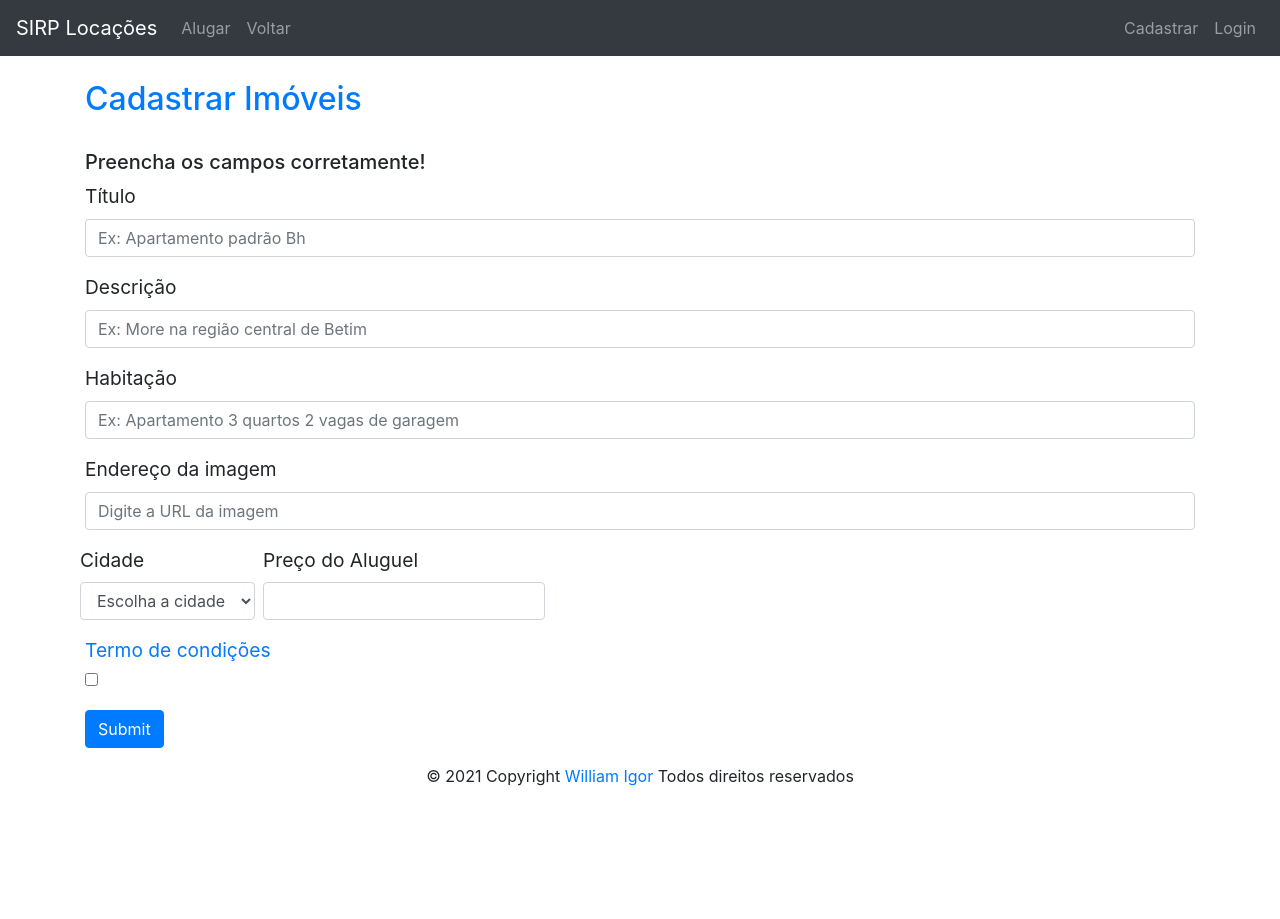
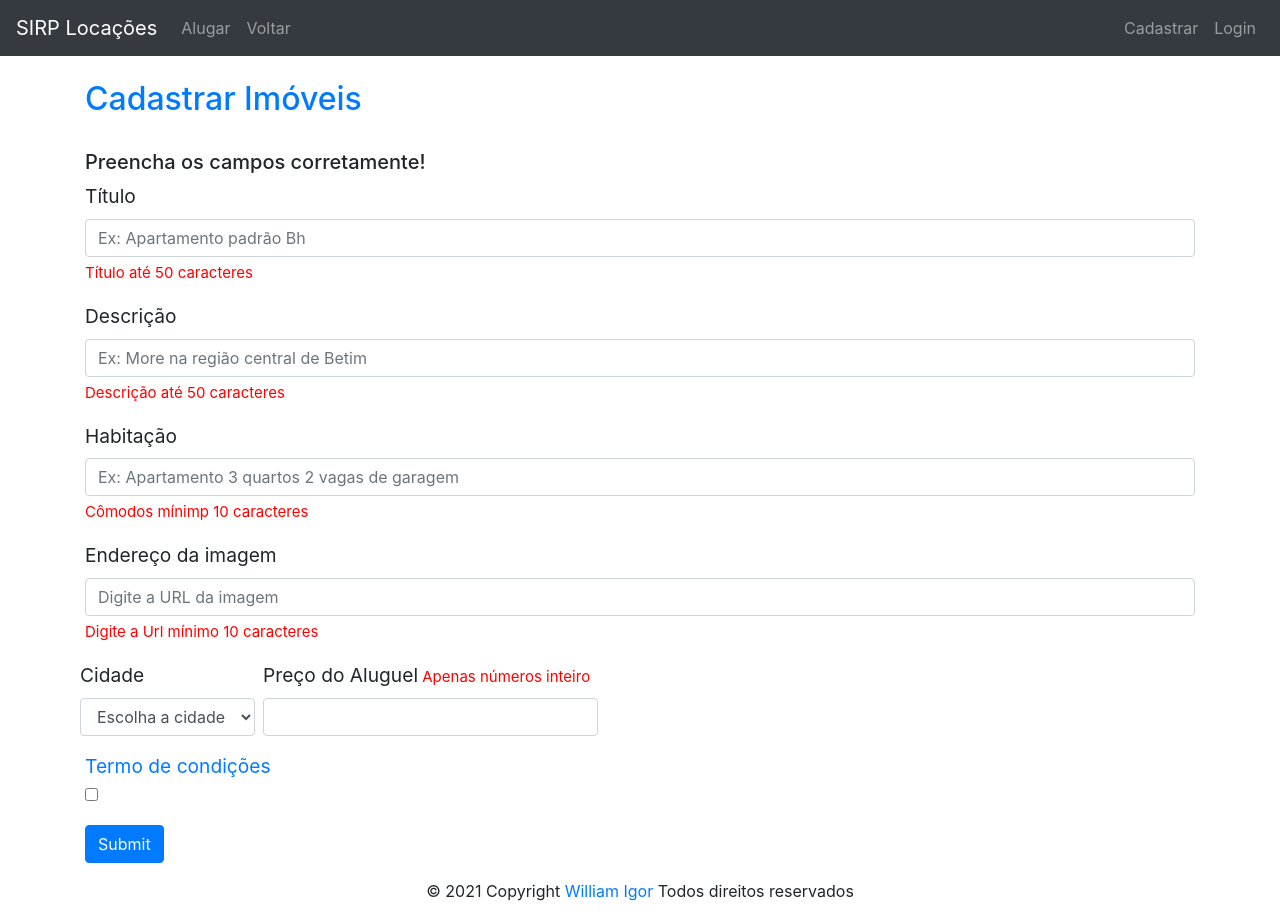
Before and after one commit to Apiki/front-end-challenge, a React (Create React App) app in the folder front-end/: page /register in a window 1280 px wide. Before the commit the page ends 804 px from the top, so only its background shows below. Built offline with nearby package versions, Linux system fonts and the light colour scheme.

Commit message:
Work in registerProperty

```diff
--- a/front-end/src/components/DetailsProperty.jsx
+++ b/front-end/src/components/DetailsProperty.jsx
@@ -40,7 +40,7 @@ const DetailsProperty = ({ location }) => {
         )}
         <Button className="bg-dark" onClick={() => deleteProperty(id)}>Delete</Button>
         {deleted && <Redirect to="/" />}
-        <Link to={{ pathname:`/update/${id}`, state: propertyById}} >Atualizar </Link>
+        <Link className="ml-4" to={{ pathname:`/update/${id}`, state: propertyById}} >Atualizar </Link>
       </div>
     </div>
   );
--- a/front-end/src/components/RegisterProperty.jsx
+++ b/front-end/src/components/RegisterProperty.jsx
@@ -1,9 +1,11 @@
-import React, { useState } from 'react';
+import React, { useState, useEffect } from 'react';
 import axios from 'axios';
 import Footer from './Footer';
 import NavBar from './NavBar';
 import Form from 'react-bootstrap/Form';
 import Button from 'react-bootstrap/Button';
+import './style/font.css';
+import { Redirect } from 'react-router-dom';
 
 const Register = () => {
   const [title, setTitle] = useState('');
@@ -12,6 +14,7 @@ const Register = () => {
   const [picture, setUrlImage] = useState('');
   const [price, setPriceLease] = useState('');
   const [region, setCity] = useState('');
+  const [registed, setRegisted] = useState(false);
 
   const propertyToPost = {
     title,
@@ -26,8 +29,10 @@ const Register = () => {
 
   const submitProperty = async () => {
     axios.post('https://localhost:5001/v1/property', propertyToPost, { headers: headers})
-      .then((res) => res )
+      .then((res) => res)
       .catch((error) => error);
+      alert("Cadastrado com sucesso");
+      setRegisted(true);
   };
 
   return (
@@ -40,21 +45,25 @@ const Register = () => {
           <Form.Group controlId="formGridEmail">
             <Form.Label >Título</Form.Label>
             <Form.Control required placeholder="Ex: Apartamento padrão Bh" onChange={e => setTitle(e.target.value)} />
+            <span className="fontRed">Título até 50 caracteres</span>
           </Form.Group>
 
           <Form.Group controlId="formGridPassword">
             <Form.Label>Descrição</Form.Label>
             <Form.Control required placeholder="Ex: More na região central de Betim" onChange={e => setDescription(e.target.value)} />
+            <span className="fontRed">Descrição até 50 caracteres </span>
           </Form.Group>
 
           <Form.Group controlId="formGridAddress1">
             <Form.Label>Habitação</Form.Label>
             <Form.Control required placeholder="Ex: Apartamento 3 quartos 2 vagas de garagem" onChange={e => setHabitation(e.target.value)} />
+            <span className="fontRed">Cômodos mínimp 10 caracteres</span>
           </Form.Group>
 
           <Form.Group controlId="formGridAddress2">
             <Form.Label>Endereço da imagem</Form.Label>
             <Form.Control required placeholder="Digite a URL da imagem" onChange={e => setUrlImage(e.target.value)} />
+            <span className="fontRed">Digite a Url mínimo 10 caracteres</span>
           </Form.Group>
 
           <Form.Row>
@@ -69,6 +78,7 @@ const Register = () => {
             </Form.Group>
             <Form.Group controlId="formGridZip">
               <Form.Label className="ml-2">Preço do Aluguel</Form.Label>
+              <span className="fontRed">  Apenas números inteiro</span>
               <Form.Control className="ml-2" onChange={e => setPriceLease(e.target.value)} />
             </Form.Group>
           </Form.Row>
@@ -76,8 +86,9 @@ const Register = () => {
             <a target="blank" href="https://jusbrasilmodelos.jusbrasil.com.br/modelos-pecas/784909844/modelo-termos-e-condicoes-para-site-ou-app?ref=feed">Termo de condições</a>
             <Form.Check required type="checkbox" />
           </Form.Group>
-          <Button onClick={() => submitProperty()} variant="primary" type="submit"> Submit</Button>
+          <Button onClick={() => submitProperty()} variant="primary" type="button"> Submit</Button>
         </Form>
+        {registed && <Redirect to="/" />}
       </div>
       <Footer />
     </div>
--- a/front-end/src/components/UpdateProperty.jsx
+++ b/front-end/src/components/UpdateProperty.jsx
@@ -3,8 +3,9 @@ import Footer from './Footer';
 import NavBar from './NavBar';
 import Form from 'react-bootstrap/Form';
 import Button from 'react-bootstrap/Button';
+import axios from 'axios';
 
-const UpdateProperty = (props) => {
+const UpdateProperty = ({location}) => {
   const [title, setTitle] = useState('');
   const [description, setDescription] = useState('');
   const [habitation, setHabitation] = useState('');
@@ -12,10 +13,18 @@ const UpdateProperty = (props) => {
   const [price, setPriceLease] = useState('');
   const [region, setCity] = useState('');
 
-  console.log(props.location.state)
+  const id = location.state;
+
+  const updateProperty = async () => {
+    axios.put(`https://localhost:5001/v1/property/${id}`)
+    .then(res => res)
+    .catch(err => err);
+  };
+
   return (
     <div>
       <NavBar />
+      <div className="container">
       <Form style={{fontSize: "1.2rem"}}>
           <Form.Group controlId="formGridEmail">
             <Form.Label >Título</Form.Label>
@@ -56,8 +65,9 @@ const UpdateProperty = (props) => {
             <a target="blank" href="https://jusbrasilmodelos.jusbrasil.com.br/modelos-pecas/784909844/modelo-termos-e-condicoes-para-site-ou-app?ref=feed">Termo de condições</a>
             <Form.Check required type="checkbox" />
           </Form.Group>
-          {/* <Button onClick={() => submitProperty()} variant="primary" type="submit"> Submit</Button> */}
+          <Button onClick={() => updateProperty()} variant="primary" type="submit"> Atualizar</Button>
         </Form>
+        </div>
       <Footer />
     </div>
   );
--- /dev/null
+++ b/front-end/src/components/style/font.css
@@ -0,0 +1,4 @@
+.fontRed {
+  font-size: 15px;
+  color: red;
+}
```
Also changed, not shown: 2 other files (tests, documents, lock files or other folders).
